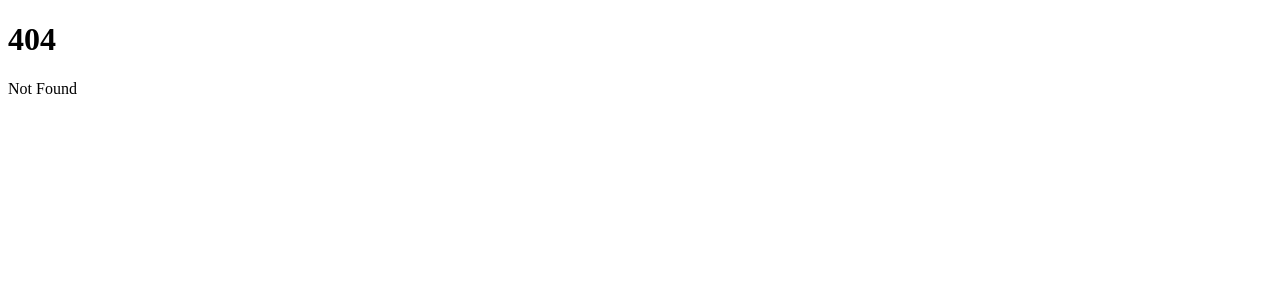
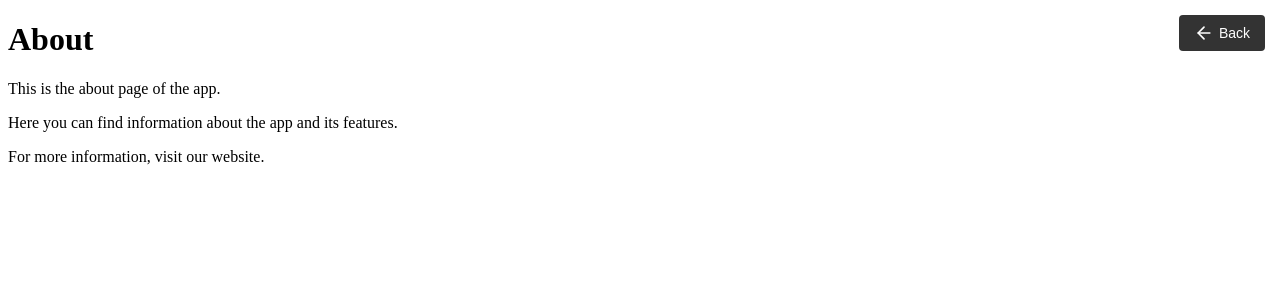
Before and after one commit to mozartamadeus1756/IMDB, a SvelteKit app: page /about in a window 1280 px wide. Before the commit this address had no page. Shown: the top 300 px of the page. Built offline with nearby package versions, Linux system fonts and the light colour scheme.

Commit message:
made an about page

```diff
--- /dev/null
+++ b/src/routes/about/+page.svelte
@@ -0,0 +1,11 @@
+<script>
+    import BackButton from "../BackButton.svelte";
+</script>
+
+<BackButton />
+<div class="about-container">
+    <h1>About</h1>
+    <p>This is the about page of the app.</p>
+    <p>Here you can find information about the app and its features.</p>
+    <p>For more information, visit our website.</p>
+</div>
```
